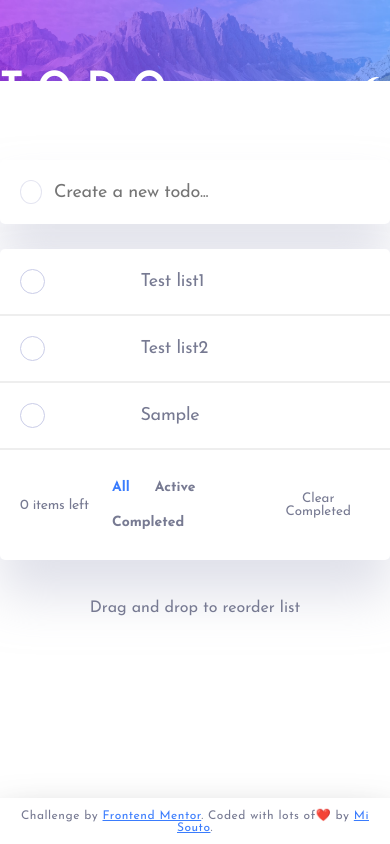
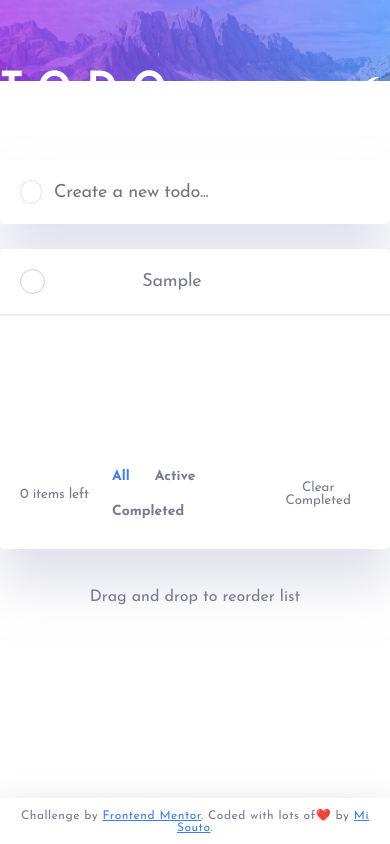
Before and after one commit to kowsarborzouei/ToDo, a plain HTML site: page index.html in a window 390 px wide. Both pictures are taken after typing "Sample" into the empty fields and a click on the button 30 px from the left and 192 px from the top of the page. Drawn offline with Linux system fonts and the light colour scheme.

Commit message:
edit  js

```diff
--- a/css.css
+++ b/css.css
@@ -217,15 +217,15 @@ a {
     font-size: 18px;
     letter-spacing: -0.25px;
     position: absolute;
-    left: 36%;
+    left: 36.5%;
 
 }
 
-/*.text-do {*/
-/*    text-decoration: line-through;*/
-/*    color: #cacde8;*/
-/*    */
-/*}*/
+.text-do {
+    text-decoration: line-through;
+    color: #cacde8;
+
+}
 
 
 .btn-style {
@@ -258,7 +258,6 @@ a {
 .i-style {
     color: #fff;
     font-size: 10px;
-    display: none;
 }
 
 hr {
--- a/script.js
+++ b/script.js
@@ -9,19 +9,96 @@ let inputCheck = document.querySelector('#input-check')
 let sun = document.getElementById('sun')
 let moon = document.getElementById('moon')
 let todoListWrapper = document.querySelector('.todo-list-wrapper')
-let hr = document.querySelector('#hr')
+let hr = document.querySelectorAll('.hr')
 let textDo = document.querySelector('.text-do')
 let close=document.getElementById('close')
-// **************************** AddToDoList ****************************
-// const CHECK = "btn-select";
-// const UNCHECK = "btn-Unselect";
-// const LINE_THROUGH = "text-do";
+let iStyle=document.querySelector('.i-style')
+// **************************** Classes names ****************************
+const CHECK = "btn-select";
+const UNCHECK = "btn-Unselect";
+const LINE_THROUGH = "text-do";
+
+// **************************** Variabls ****************************
+let  LIST=[], id=0;
 
 
+// **************************** Add To Do Function ****************************
+function addToDo(toDo,id,done,trash) {
+    if(trash){return;}
+    const DONE=done? CHECK:UNCHECK;
+    const LINE=done?LINE_THROUGH:'';
+
+    const item = `
+                    <li id="item" >
+                    <button class="btn-style ${DONE}"  job="complete"><i class="fas fa-check i-style "  id="${id}"></i></button>
+                    <p class=" ${LINE} text-style">${toDo}</p>
+                    <div id="close" job="delete">
+                        <svg id="${id}"  xmlns="http://www.w3.org/2000/svg" width="18" height="18">
+                            <path fill="#494C6B" fill-rule="evenodd"
+                                  d="M16.97 0l.708.707L9.546 8.84l8.132 8.132-.707.707-8.132-8.132-8.132 8.132L0 16.97l8.132-8.132L0 .707.707 0 8.84 8.132 16.971 0z"></path>
+                        </svg>
+                    </div>
+                </li>
+                <hr class="hr">
+`;
+    const position = "beforeend";
+    list.insertAdjacentHTML(position, item);
+
+
+}
+
+// addToDo('coffe',1,true,false);
+
+//**************************** Add an item to the list user the enter key ****************************
+const addInput = (e) => {
+    const toDo=input.value;
+    e.preventDefault();
+    addToDo(toDo,id,false,false);
+    LIST.push({
+        name:toDo,
+        id:id,
+        done:false,
+        trash:false,
+    });
+    id++;
+    input.value="";
+}
+
+inputCheck.addEventListener('click', addInput)
+
+// **************************** Complete to do ****************************
+function completeTodo(element){
+    element.classList.toggle(CHECK);
+    element.classList.toggle(UNCHECK);
+    element.parentNode.querySelector('.text').classList.toggle(LINE_THROUGH)
+    LIST[element.id].done=list[element.id].done?false:true;
+}
+
+// **************************** Remove to do ****************************
+function removeToDo(element){
+    element.parentNode.parentNode.removeChild(element.parentNode);
+    LIST[element.id].trash=true;
+}
+
+// **************************** Target the items created dynamically ****************************
+
+// document.querySelector('.btn-style').attributes.job = 'complete' ;
+// close.attributes.job='remove'
+list.addEventListener('click',function (event){
+    const element=event.target;
+    console.log(element)
+    const elementJob=element.attributes.job.value;
+    if (elementJob==='complete'){
+        completeTodo(element)
+
+    }else if(elementJob==='remove'){
+        removeToDo(element)
+    }
+});
+
 // **************************** DarkMode ****************************
-
-// Function
 function btnSwitch() {
+    console.log(hr)
     if (moon.style.display === 'block') {
         document.body.style.backgroundImage = "url('image/img_1.png')";
         document.body.style.backgroundColor = "#161722";
@@ -36,7 +113,7 @@ function btnSwitch() {
         hr.style.border = '0.5px solid #676666'
 
 
-    } else {
+            } else {
         document.body.style.backgroundImage = "url('image/img.png')";
         document.body.style.backgroundColor = "#fff";
         inputWrapper[0].style.boxShadow = ' 0 35px 50px rgb(194 195 214 / 50%)'
@@ -52,35 +129,3 @@ function btnSwitch() {
 
     }
 }
-
-// **************************** Add To Do Function ****************************
-function addToDo(toDo) {
-    const item = `
-                    <li id="item">
-                    <button  class="btn-style btn-Unselect"><i class="fas fa-check i-style"></i></button>
-                    <p class=" text-do text-style">${toDo}</p>
-                    <div id="close" onmouseenter="hiddenClose(this)">
-                        <svg id=svgId" xmlns="http://www.w3.org/2000/svg" width="18" height="18">
-                            <path fill="#494C6B" fill-rule="evenodd"
-                                  d="M16.97 0l.708.707L9.546 8.84l8.132 8.132-.707.707-8.132-8.132-8.132 8.132L0 16.97l8.132-8.132L0 .707.707 0 8.84 8.132 16.971 0z"></path>
-                        </svg>
-                    </div>
-                </li>
-                <hr id="hr">
-`;
-    const position = "beforeend";
-    list.insertAdjacentHTML(position, item);
-
-
-}
-
-addToDo("Test list1");
-addToDo("Test list2");
-//**************************** Add an item to the list user the enter key ****************************
-const addInput = (e) => {
-    e.preventDefault();
-    addToDo(input.value);
-    input.value="";
-}
-
-inputCheck.addEventListener('click', addInput)
```
